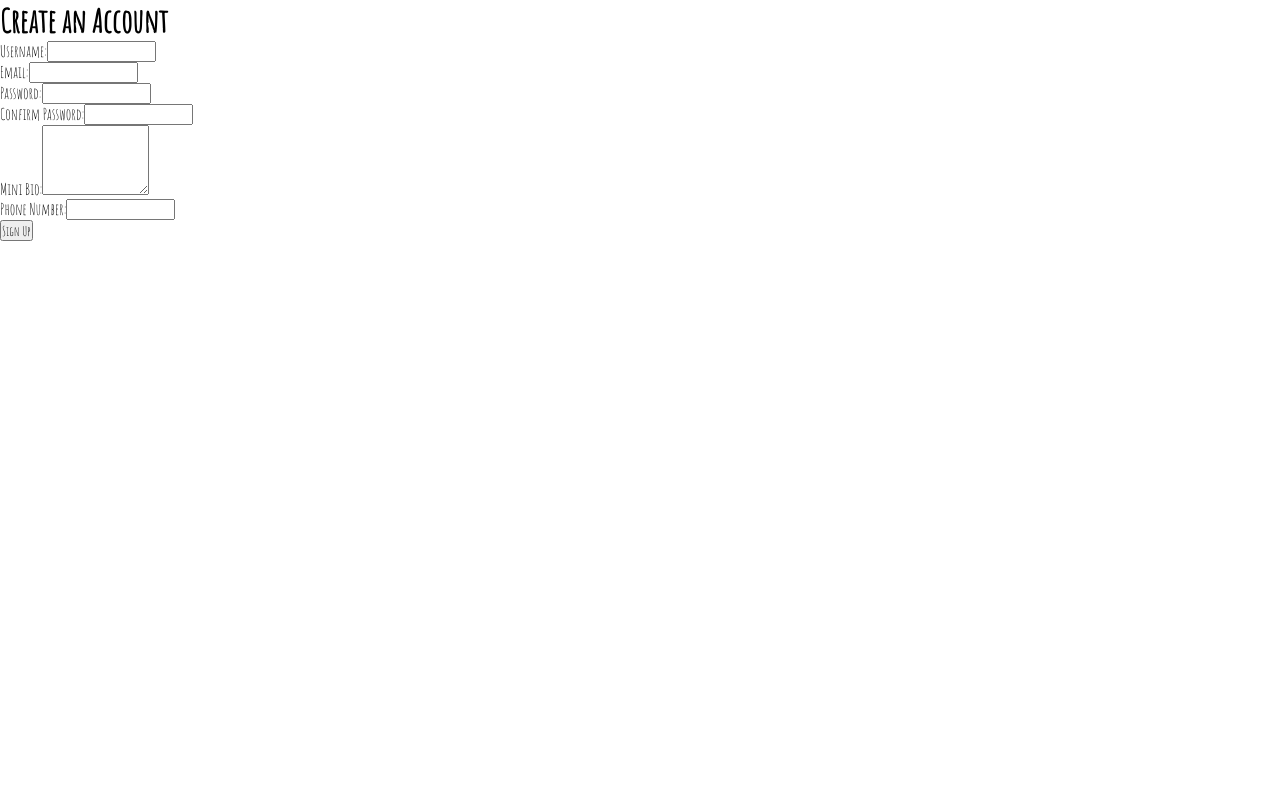
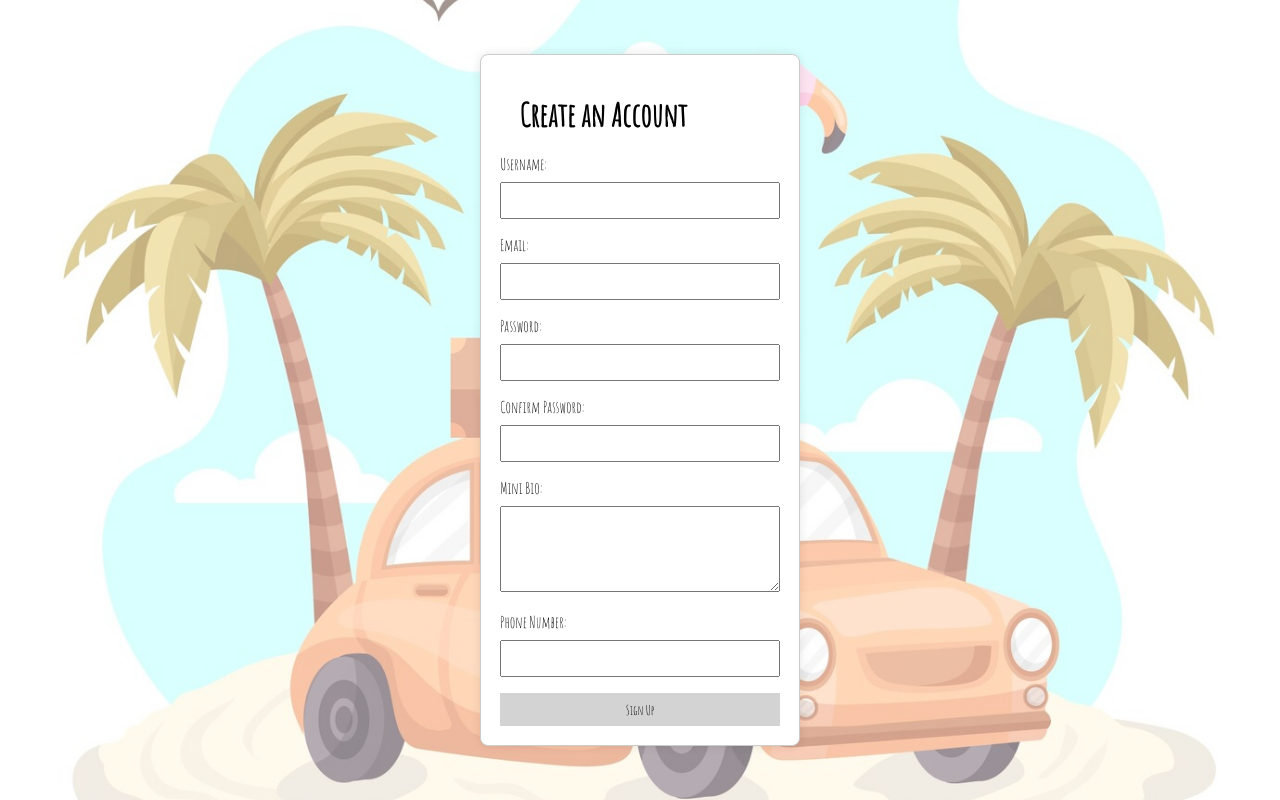
Before and after one commit to ivanapejicic/capstone, a React (Create React App) app: page /signup in a window 1280 px wide. Built offline with nearby package versions, Linux system fonts and the light colour scheme.

Commit message:
Added styling for signup page, to have same styling for form as login page

```diff
--- a/src/App.js
+++ b/src/App.js
@@ -16,7 +16,6 @@ function App() {
           <Route path= '/about' element={<About />} />
           <Route path= '/login' element={<Login />} />
           <Route path= '/signup' element={<Signup />} />
-
         </Routes>
       </BrowserRouter>
     </div>
--- a/src/assets/pages/Signup/Signup.scss
+++ b/src/assets/pages/Signup/Signup.scss
@@ -0,0 +1,75 @@
+@use '../../styles/partials/colors' as *;
+@use '../../styles/partials/mixin' as *;
+@use '../../styles/partials/variables' as *;
+
+.signup {
+    position: relative;
+    display: flex;
+    flex-direction: column;
+    align-items: center;
+    justify-content: center;
+    height: 100vh;
+
+    &::before {
+        content: '';
+        position: absolute;
+        top: 0;
+        right: 0;
+        bottom: 0;
+        left: 0;
+        background-image: url('../../images/home.jpeg');
+        background-size: cover;
+        background-position: center;
+        opacity: 0.5;
+    }
+
+    &__title {
+        padding: 1.2rem;
+        z-index: 1;
+    }
+
+    .form {
+        width: 16rem;
+        padding: 1.2rem;
+        border: 1px solid #ccc;
+        border-radius: .5rem;
+        background-color: #fff;
+        box-shadow: 0 0 .625rem rgba(0, 0, 0, 0.1);
+        z-index: 1;
+
+        @include tablet {
+            width: 20rem;
+        }
+
+        .form__label {
+            display: block;
+            margin-bottom: .5rem;
+        }
+
+        .form__input {
+            width: 100%;
+            padding: .5rem;
+            margin-bottom: 1rem;
+            box-sizing: border-box;
+        }
+
+        .form__textarea {
+            width: 100%;
+            padding: .5rem;
+            margin-bottom: 1rem;
+            box-sizing: border-box;
+            resize: vertical;
+        }
+
+        .form__button {
+            width: 100%;
+            background-color: lightgrey;
+            border: none;
+            padding: .5rem;
+
+            &:hover {
+                background-color: $turquoise;
+            }
+        }
+    }
+}
```
